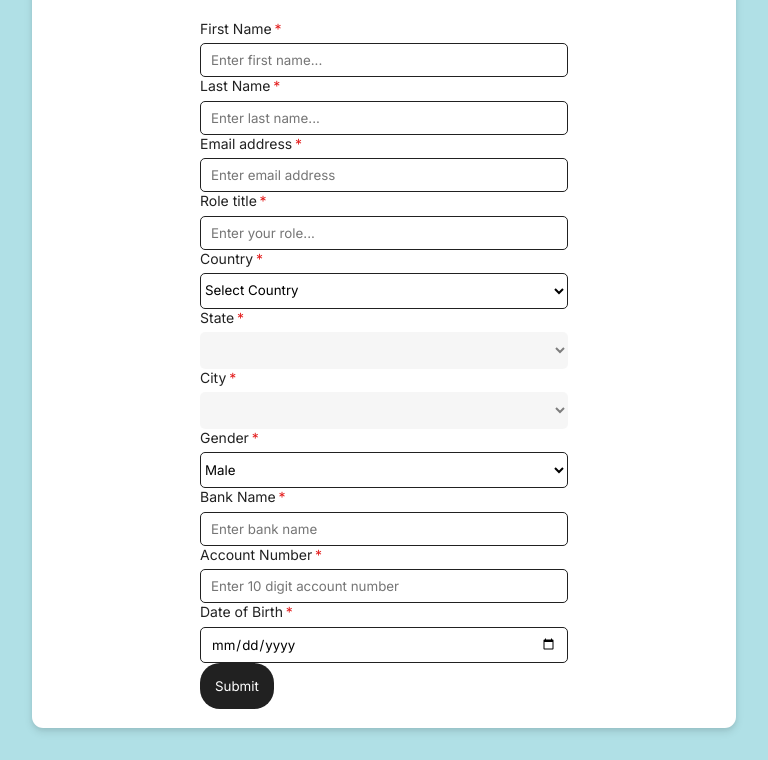
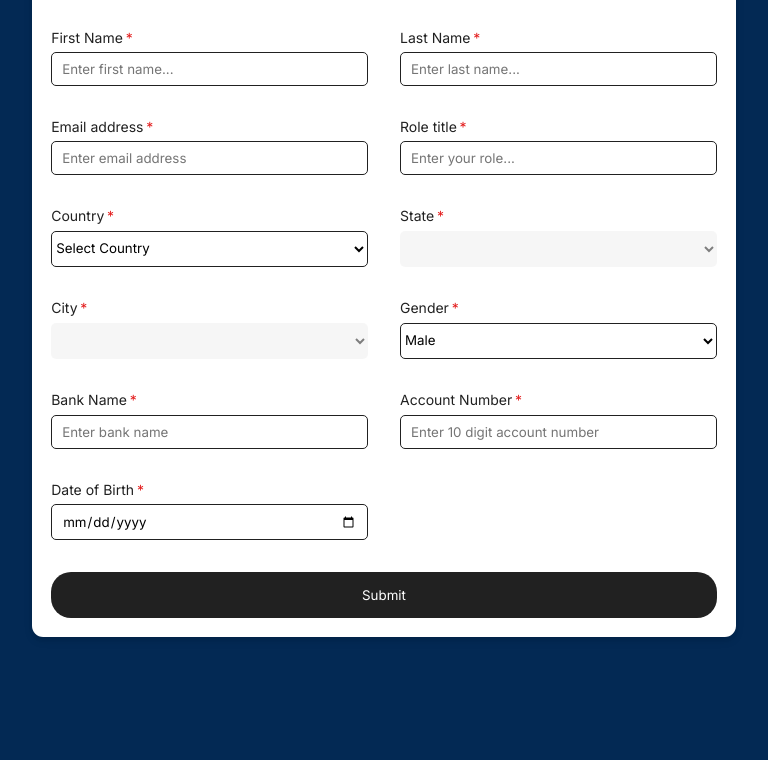
Before and after one commit to Pedxo/devside, a website: page index.html in a window 768 px wide. Shown: the part 122-882 px from the top of the page. After the commit the page ends 800 px from the top, so only its background shows below. Drawn offline with nearby package versions, Linux system fonts and the light colour scheme; no server answers.

Commit message:
Enhance responsive design: adjust form layout and styles for mobile, tablet, and desktop views; update background color (#3)
Co-authored-by: Joxeph <codewithjoxeph@gmail.com>

```diff
--- a/css/responsive.css
+++ b/css/responsive.css
@@ -1,13 +1,29 @@
 /* Mobile Phones */
 @media screen and (max-width: 767px) {
+  body{
+    padding: .8em;
+  }
   form {
     display: flex;
     gap: 2em;
+    width: 100%;
     flex-direction: column;
   }
 }
 /* Tablets */
 @media screen and (min-width: 767px) and (max-width: 1023px) {
+  form{
+    display: grid;
+    gap: 2em;
+    width: 100%;
+    grid-template-columns: 1fr 1fr;
+
+  .custom-input{
+    max-width: 100%;
+    flex-shrink: 0;
+  }
+  }
+
 }
 /* Desktop and Laptops */
 @media screen and (min-width: 1024px) {
--- a/css/styles.css
+++ b/css/styles.css
@@ -59,7 +59,8 @@ body {
       flex-direction: column;
       gap: 0.4em;
       justify-items: center;
-      width: 23em;
+      max-width: 23em;
+      width: 100%;
 
       label {
         font-size: 14px;
--- a/css/variants.css
+++ b/css/variants.css
@@ -1,5 +1,5 @@
 :root{
-    --background: powderblue;
+    --background: rgb(3, 41, 84);
     --brandGrey: gray;
     --lightGrey: rgba(128, 128, 128, 0.135);
     --primary: rgb(16, 166, 230);
```
